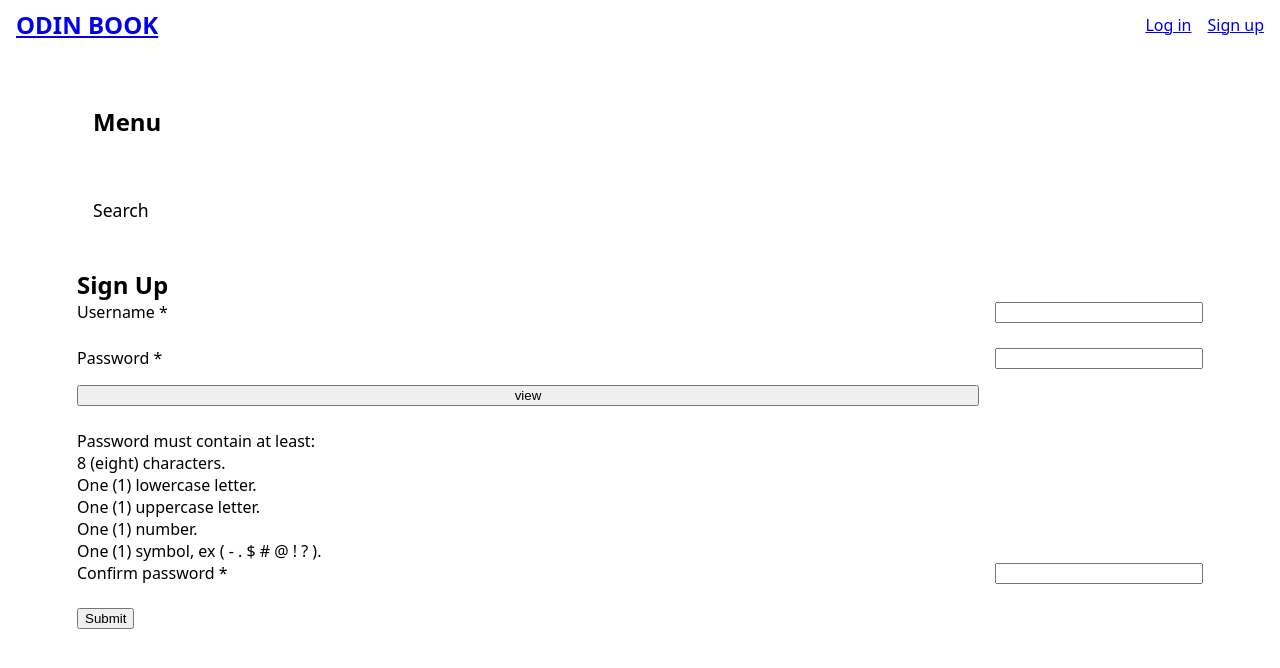
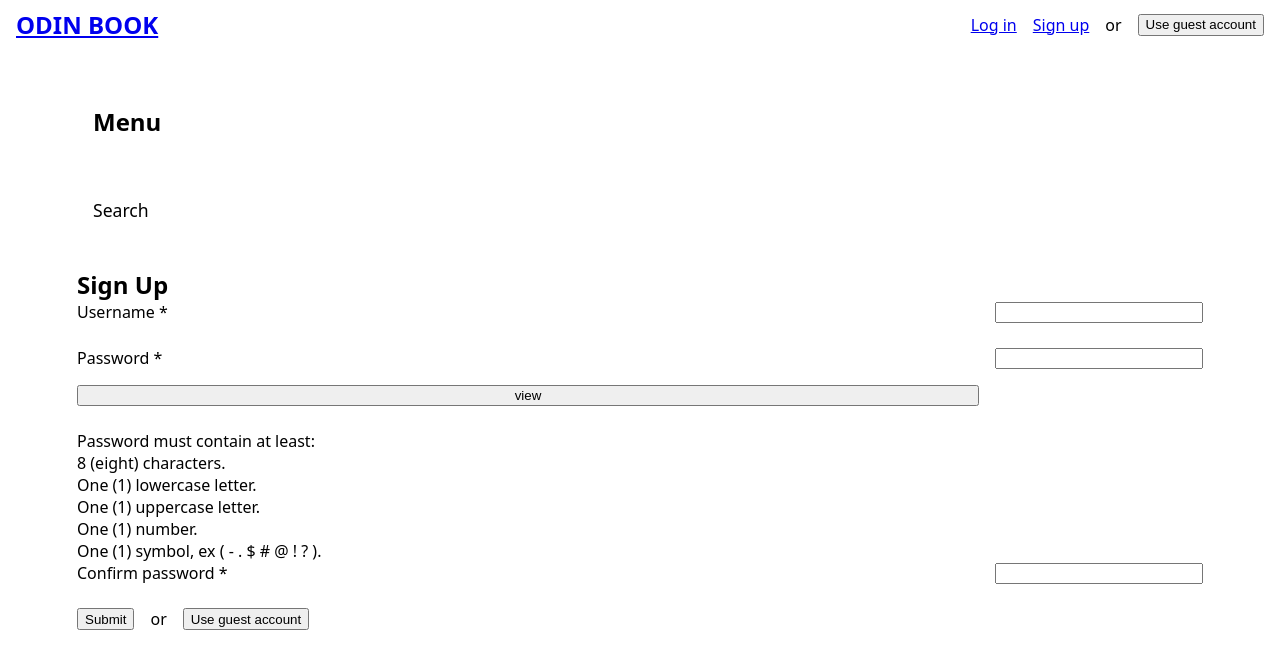
Before and after one commit to leandroesposito/top-odin-book-front, a React (Vite) app: page /sign-up in a window 1280 px wide. Shown: the top 668 px of the page. Built offline with nearby package versions, Linux system fonts and the light colour scheme.

Commit message:
Add guest account login

```diff
--- a/src/components/logIn/LogIn.jsx
+++ b/src/components/logIn/LogIn.jsx
@@ -30,6 +30,10 @@ function LogIn() {
       }
     };
   }, [success, data, navigate]);
+
+  function onGuestClick() {
+    makeRequest("/auth/log-in/guest", "POST");
+  }
 
   function onUsernameChange(event) {
     const usernameElem = event.target;
@@ -151,6 +155,15 @@ function LogIn() {
             <button type="submit" onClick={onSubmitClick} disabled={loading}>
               Submit
             </button>
+            or
+            <button
+              className="button"
+              type="button"
+              onClick={onGuestClick}
+              disabled={loading}
+            >
+              Use guest account
+            </button>
           </div>
           {loading && <Loading size={4} />}
         </form>
--- a/src/components/parts/Header.jsx
+++ b/src/components/parts/Header.jsx
@@ -1,8 +1,33 @@
 import { Link } from "react-router";
 import { getName, getUserId, isLogedIn } from "../../session/sessionManager";
 import "./Header.css";
+import useFetch from "../../hooks/useFetch";
+import { useEffect } from "react";
+import Loading from "./Loading/Loading";
 
 function Header() {
+  const { loading, data, success, makeRequest } = useFetch();
+
+  useEffect(() => {
+    let redirectTimeout = null;
+    if (data && data.user && success) {
+      logIn(data.user);
+      redirectTimeout = setTimeout(() => {
+        window.location.reload();
+      }, 100);
+    }
+
+    return () => {
+      if (redirectTimeout) {
+        clearTimeout(redirectTimeout);
+      }
+    };
+  }, [success, data]);
+
+  function onGuestClick() {
+    makeRequest("/auth/log-in/guest", "POST");
+  }
+
   return (
     <header className="header">
       <div className="left">
@@ -36,6 +61,15 @@ function Header() {
               <Link to={"/sign-up"} className="button">
                 Sign up
               </Link>
+              or
+              <button
+                className="button"
+                type="button"
+                onClick={onGuestClick}
+                disabled={loading}
+              >
+                {loading ? <Loading size={1} /> : "Use guest account"}
+              </button>
             </>
           )}
         </div>
--- a/src/components/signUp/SignUp.jsx
+++ b/src/components/signUp/SignUp.jsx
@@ -7,6 +7,7 @@ import { setValidationResult } from "../parts/FormValidation";
 import { useEffect, useState } from "react";
 import useFetch from "../../hooks/useFetch";
 import { useNavigate } from "react-router";
+import { logIn } from "../../session/sessionManager";
 
 function SignUp() {
   const [username, setUsername] = useState("");
@@ -19,6 +20,9 @@ function SignUp() {
   useEffect(() => {
     let redirectTimeout = null;
     if (success) {
+      if (data && data.user) {
+        logIn(data.user);
+      }
       redirectTimeout = setTimeout(() => {
         navigate("/log-in");
       }, 3000);
@@ -29,7 +33,11 @@ function SignUp() {
         clearTimeout(redirectTimeout);
       }
     };
-  }, [success, navigate]);
+  }, [success, data, navigate]);
+
+  function onGuestClick() {
+    makeRequest("/auth/log-in/guest", "POST");
+  }
 
   function onUsernameChange(event) {
     const usernameElem = event.target;
@@ -285,6 +293,15 @@ function SignUp() {
             <button type="submit" onClick={onSubmitClick} disabled={loading}>
               Submit
             </button>
+            or
+            <button
+              className="button"
+              type="button"
+              onClick={onGuestClick}
+              disabled={loading}
+            >
+              Use guest account
+            </button>
           </div>
           {loading && <Loading size={4} />}
         </form>
```
